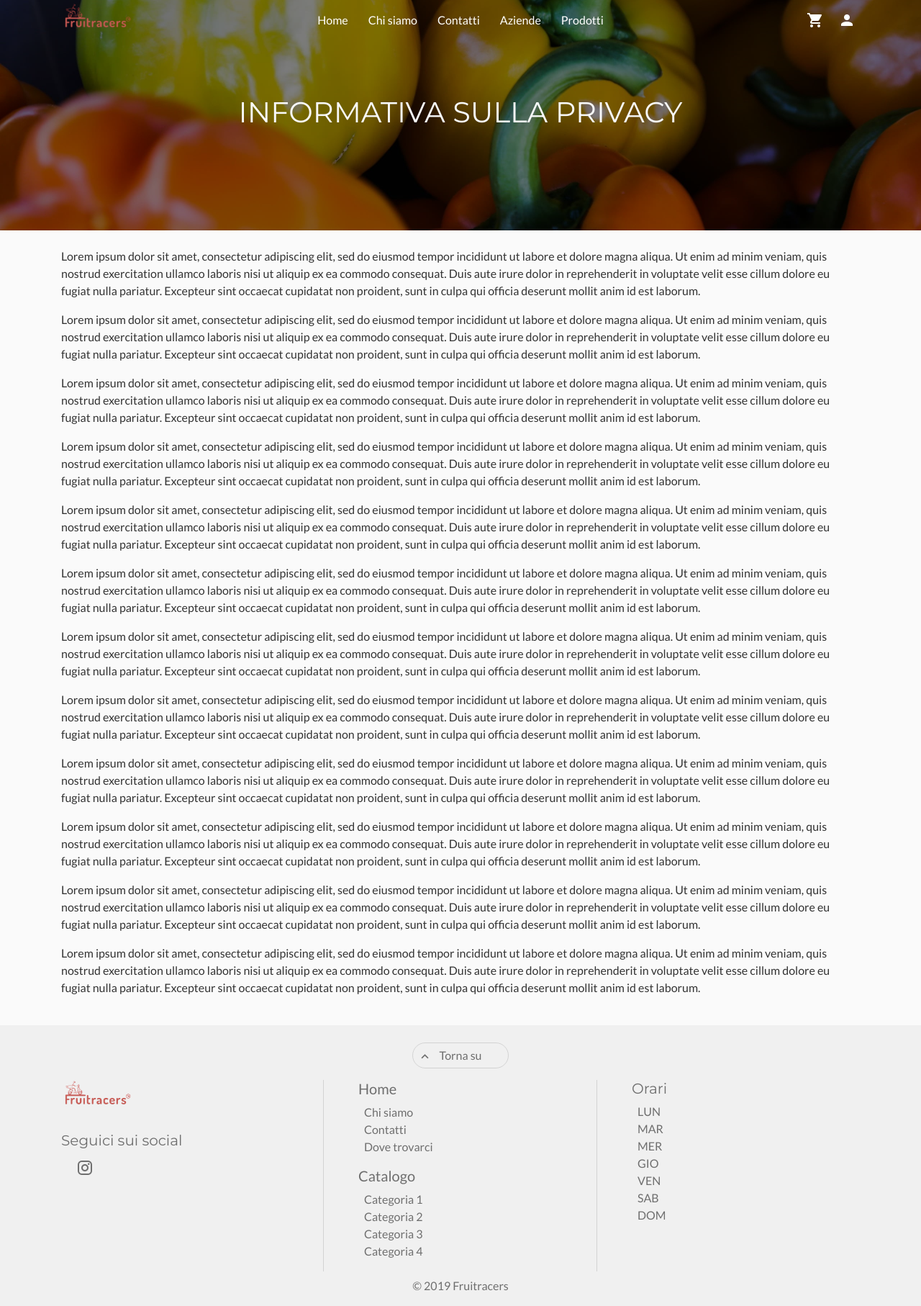
After one commit to francescodente/green-project, a PHP site: page /privacy.php in a window 1280 px wide. The commit adds this page. Shown: the whole page at 72% size. Run offline with PHP 8.4, Linux system fonts and the light colour scheme; some libraries are stand-ins or nearby versions.

Commit message:
Create privacy.php

```diff
--- a/FruitRacers.Frontend/cookie.php
+++ b/FruitRacers.Frontend/cookie.php
@@ -1,7 +1,7 @@
 <!-- <div id="alert-cookie" class="alert alert-dismissible fade show" role="alert">
     <div class="alert-content">
         <div class="content">
-            Questo sito usa i cookie per garantire una migliore esperienza. <a href="#">Maggiori informazioni</a>
+            Questo sito usa i cookie per garantire una migliore esperienza. <a href="privacy.php">Maggiori informazioni</a>
         </div>
         <div class="actions">
             <button id="cookie-allow-button" type="button" class="btn transparent ripple" data-dismiss="alert" aria-label="Close">Ok</button>
--- /dev/null
+++ b/FruitRacers.Frontend/privacy.php
@@ -0,0 +1,68 @@
+<!doctype html>
+<html lang="it">
+<head>
+    <?php include("head.php"); ?>
+    <title>Fruitracers - Informativa sulla privacy</title>
+</head>
+<body>
+    <div>
+
+        <?php include("menu.php"); ?>
+
+        <section id="account" class="parallax-container header d-flex justify-content-center align-items-center" data-section="account">
+            <div class="text-center">
+                <h1 class="text-light">INFORMATIVA SULLA PRIVACY</h1>
+            </div>
+            <div class="parallax shade" data-parallax-image="images/privacy.jpg"></div>
+        </section>
+        <section id="account-content" class="container py-4" data-section="account">
+            <div class="row">
+                <div class="col-12">
+                    <p>
+                        Lorem ipsum dolor sit amet, consectetur adipiscing elit, sed do eiusmod tempor incididunt ut labore et dolore magna aliqua. Ut enim ad minim veniam, quis nostrud exercitation ullamco laboris nisi ut aliquip ex ea commodo consequat. Duis aute irure dolor in reprehenderit in voluptate velit esse cillum dolore eu fugiat nulla pariatur. Excepteur sint occaecat cupidatat non proident, sunt in culpa qui officia deserunt mollit anim id est laborum.
+                    </p>
+                    <p>
+                        Lorem ipsum dolor sit amet, consectetur adipiscing elit, sed do eiusmod tempor incididunt ut labore et dolore magna aliqua. Ut enim ad minim veniam, quis nostrud exercitation ullamco laboris nisi ut aliquip ex ea commodo consequat. Duis aute irure dolor in reprehenderit in voluptate velit esse cillum dolore eu fugiat nulla pariatur. Excepteur sint occaecat cupidatat non proident, sunt in culpa qui officia deserunt mollit anim id est laborum.
+                    </p>
+                    <p>
+                        Lorem ipsum dolor sit amet, consectetur adipiscing elit, sed do eiusmod tempor incididunt ut labore et dolore magna aliqua. Ut enim ad minim veniam, quis nostrud exercitation ullamco laboris nisi ut aliquip ex ea commodo consequat. Duis aute irure dolor in reprehenderit in voluptate velit esse cillum dolore eu fugiat nulla pariatur. Excepteur sint occaecat cupidatat non proident, sunt in culpa qui officia deserunt mollit anim id est laborum.
+                    </p>
+                    <p>
+                        Lorem ipsum dolor sit amet, consectetur adipiscing elit, sed do eiusmod tempor incididunt ut labore et dolore magna aliqua. Ut enim ad minim veniam, quis nostrud exercitation ullamco laboris nisi ut aliquip ex ea commodo consequat. Duis aute irure dolor in reprehenderit in voluptate velit esse cillum dolore eu fugiat nulla pariatur. Excepteur sint occaecat cupidatat non proident, sunt in culpa qui officia deserunt mollit anim id est laborum.
+                    </p>
+                    <p>
+                        Lorem ipsum dolor sit amet, consectetur adipiscing elit, sed do eiusmod tempor incididunt ut labore et dolore magna aliqua. Ut enim ad minim veniam, quis nostrud exercitation ullamco laboris nisi ut aliquip ex ea commodo consequat. Duis aute irure dolor in reprehenderit in voluptate velit esse cillum dolore eu fugiat nulla pariatur. Excepteur sint occaecat cupidatat non proident, sunt in culpa qui officia deserunt mollit anim id est laborum.
+                    </p>
+                    <p>
+                        Lorem ipsum dolor sit amet, consectetur adipiscing elit, sed do eiusmod tempor incididunt ut labore et dolore magna aliqua. Ut enim ad minim veniam, quis nostrud exercitation ullamco laboris nisi ut aliquip ex ea commodo consequat. Duis aute irure dolor in reprehenderit in voluptate velit esse cillum dolore eu fugiat nulla pariatur. Excepteur sint occaecat cupidatat non proident, sunt in culpa qui officia deserunt mollit anim id est laborum.
+                    </p>
+                    <p>
+                        Lorem ipsum dolor sit amet, consectetur adipiscing elit, sed do eiusmod tempor incididunt ut labore et dolore magna aliqua. Ut enim ad minim veniam, quis nostrud exercitation ullamco laboris nisi ut aliquip ex ea commodo consequat. Duis aute irure dolor in reprehenderit in voluptate velit esse cillum dolore eu fugiat nulla pariatur. Excepteur sint occaecat cupidatat non proident, sunt in culpa qui officia deserunt mollit anim id est laborum.
+                    </p>
+                    <p>
+                        Lorem ipsum dolor sit amet, consectetur adipiscing elit, sed do eiusmod tempor incididunt ut labore et dolore magna aliqua. Ut enim ad minim veniam, quis nostrud exercitation ullamco laboris nisi ut aliquip ex ea commodo consequat. Duis aute irure dolor in reprehenderit in voluptate velit esse cillum dolore eu fugiat nulla pariatur. Excepteur sint occaecat cupidatat non proident, sunt in culpa qui officia deserunt mollit anim id est laborum.
+                    </p>
+                    <p>
+                        Lorem ipsum dolor sit amet, consectetur adipiscing elit, sed do eiusmod tempor incididunt ut labore et dolore magna aliqua. Ut enim ad minim veniam, quis nostrud exercitation ullamco laboris nisi ut aliquip ex ea commodo consequat. Duis aute irure dolor in reprehenderit in voluptate velit esse cillum dolore eu fugiat nulla pariatur. Excepteur sint occaecat cupidatat non proident, sunt in culpa qui officia deserunt mollit anim id est laborum.
+                    </p>
+                    <p>
+                        Lorem ipsum dolor sit amet, consectetur adipiscing elit, sed do eiusmod tempor incididunt ut labore et dolore magna aliqua. Ut enim ad minim veniam, quis nostrud exercitation ullamco laboris nisi ut aliquip ex ea commodo consequat. Duis aute irure dolor in reprehenderit in voluptate velit esse cillum dolore eu fugiat nulla pariatur. Excepteur sint occaecat cupidatat non proident, sunt in culpa qui officia deserunt mollit anim id est laborum.
+                    </p>
+                    <p>
+                        Lorem ipsum dolor sit amet, consectetur adipiscing elit, sed do eiusmod tempor incididunt ut labore et dolore magna aliqua. Ut enim ad minim veniam, quis nostrud exercitation ullamco laboris nisi ut aliquip ex ea commodo consequat. Duis aute irure dolor in reprehenderit in voluptate velit esse cillum dolore eu fugiat nulla pariatur. Excepteur sint occaecat cupidatat non proident, sunt in culpa qui officia deserunt mollit anim id est laborum.
+                    </p>
+                    <p>
+                        Lorem ipsum dolor sit amet, consectetur adipiscing elit, sed do eiusmod tempor incididunt ut labore et dolore magna aliqua. Ut enim ad minim veniam, quis nostrud exercitation ullamco laboris nisi ut aliquip ex ea commodo consequat. Duis aute irure dolor in reprehenderit in voluptate velit esse cillum dolore eu fugiat nulla pariatur. Excepteur sint occaecat cupidatat non proident, sunt in culpa qui officia deserunt mollit anim id est laborum.
+                    </p>
+                </div>
+            </div>
+        </section>
+
+    </div>
+
+    <?php include("footer.php"); ?>
+
+    <?php include("scripts.php"); ?>
+
+</body>
+</html>
```
Also changed, not shown: FruitRacers.Frontend/images/alt1.jpg, FruitRacers.Frontend/images/alt2.jpg, FruitRacers.Frontend/images/alt3.jpg, FruitRacers.Frontend/images/alt4.jpg, FruitRacers.Frontend/images/alt5.jpg, FruitRacers.Frontend/images/alt6.jpg, FruitRacers.Frontend/images/alt7.jpg (deleted), FruitRacers.Frontend/images/privacy.jpg (added).
